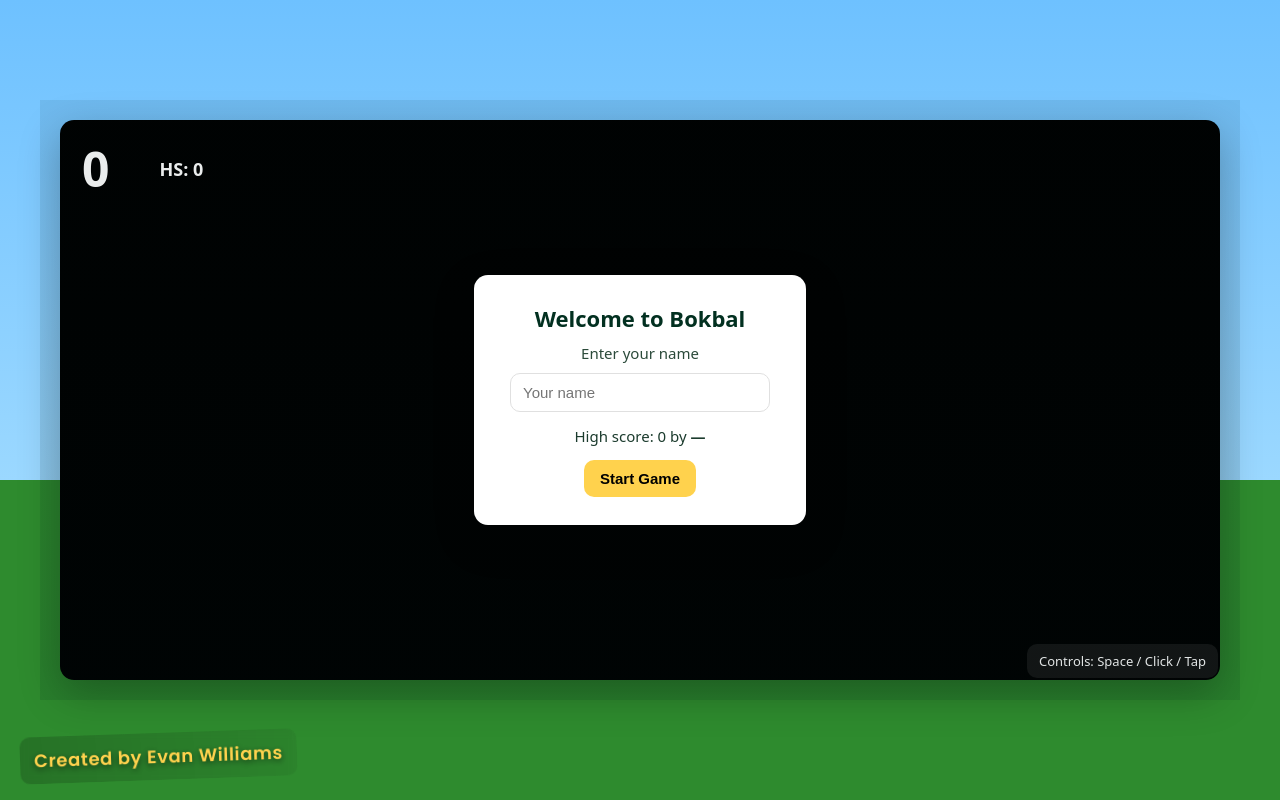
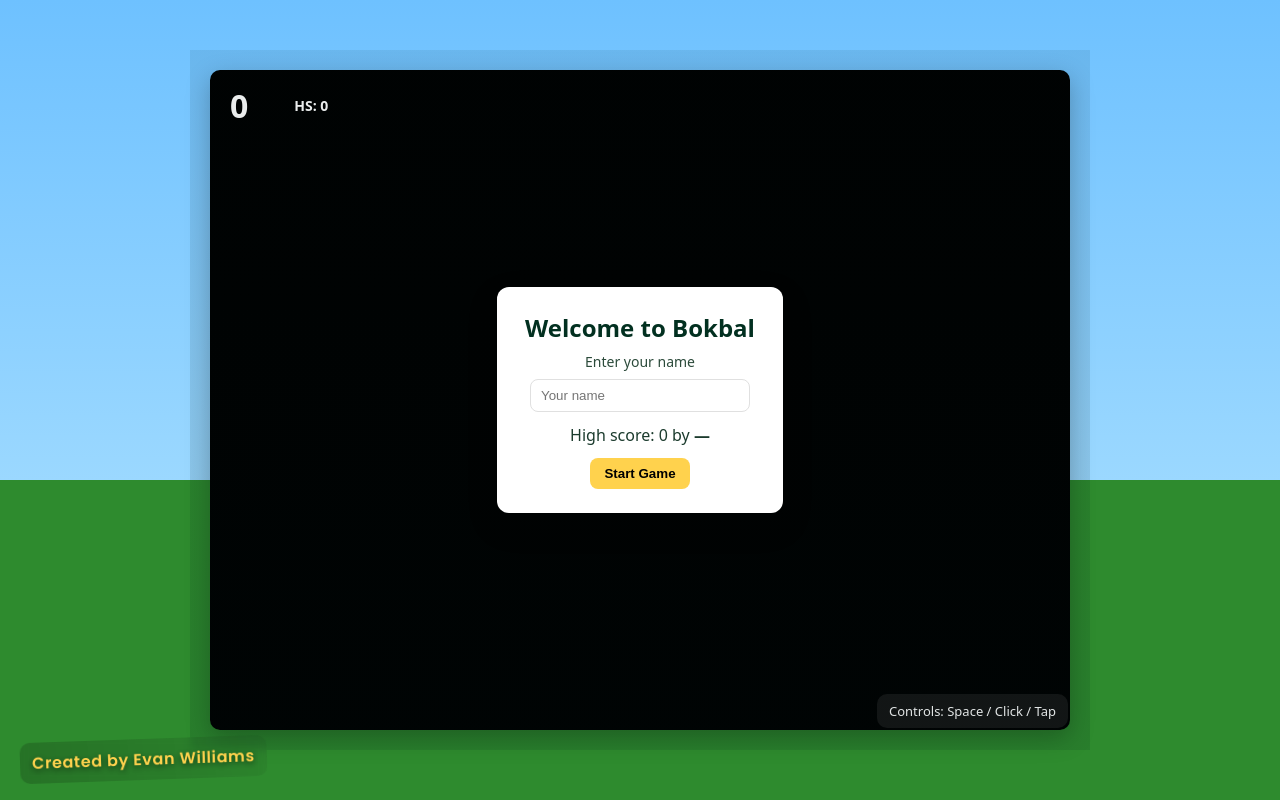
Before and after one commit to NetBear1996/Bokbal, a plain HTML site: page index.html in a window 1280 px wide. Drawn offline with Linux system fonts and the light colour scheme.

Commit message:
Update style.css

```diff
--- a/style.css
+++ b/style.css
@@ -28,16 +28,11 @@ body {
     -webkit-tap-highlight-color: transparent;
 }
 
-/* larger, more prominent game area */
 #game-wrap {
     width: 100%;
     max-width: 900px;
     height: calc(100vh - 40px);
     max-height: 700px;
-    width: 95vw;
-    max-width: 1200px;
-    height: min(75vh, 820px);
-    max-height: 820px;
     position: relative;
     padding: 20px;
 }
@@ -49,8 +44,6 @@ canvas#game {
     background: linear-gradient(var(--sky), #a6e0ff 60%, var(--field) 60%);
     border-radius: 10px;
     box-shadow: 0 8px 24px rgba(0,0,0,0.25);
-    border-radius: 14px;
-    box-shadow: 0 14px 40px rgba(0,0,0,0.28);
     image-rendering: optimizeSpeed;
 }
 
@@ -68,12 +61,9 @@ canvas#game {
     font-weight: 700;
     font-size: 32px;
     padding: 8px 14px;
-    font-size: 48px; /* bigger */
-    padding: 10px 16px;
     background: var(--hud-bg);
     color: white;
     border-radius: 10px;
-    border-radius: 12px;
     text-shadow: 0 1px 0 rgba(0,0,0,0.4);
 }
 
@@ -82,12 +72,9 @@ canvas#game {
     font-weight: 700;
     font-size: 14px;
     padding: 6px 10px;
-    font-size: 18px;
-    padding: 8px 12px;
     background: rgba(0,0,0,0.12);
     color: white;
     border-radius: 8px;
-    border-radius: 10px;
     align-self: center;
 }
 
@@ -160,17 +147,13 @@ canvas#game {
     z-index: 20;
     background: linear-gradient(rgba(2,32,32,0.08), rgba(2,32,32,0.12));
 }
-/* larger start dialog */
+
 #start-content {
     background: white;
     padding: 24px 28px;
     border-radius: 12px;
-    padding: 28px 36px;
-    border-radius: 14px;
     text-align: center;
     box-shadow: 0 12px 30px rgba(0,0,0,0.2);
-    box-shadow: 0 14px 40px rgba(0,0,0,0.22);
-    min-width: 320px;
 }
 
     #start-content h2 {
@@ -207,44 +190,6 @@ canvas#game {
     font-weight: 700
 }
 
-#start-content h2 {
-    margin: 0 0 10px;
-    font-size: 22px
-}
-
-#start-content label {
-    display: block;
-    margin-top: 10px;
-    font-size: 15px;
-    color: #2b4a3a
-}
-
-#player-name {
-    display: block;
-    margin: 10px auto 14px;
-    padding: 10px 12px;
-    border-radius: 10px;
-    border: 1px solid #e0e0e0;
-    width: 260px;
-    font-size: 15px
-}
-
-#start-info {
-    margin: 10px 0 14px;
-    color: #1b3b2d;
-    font-size: 15px
-}
-
-#start-btn {
-    background: var(--accent);
-    border: 0;
-    padding: 10px 16px;
-    border-radius: 10px;
-    cursor: pointer;
-    font-weight: 800;
-    font-size: 15px
-}
-
 #leaderboard-wrap {
     margin-top: 12px;
     text-align: left
@@ -277,15 +222,12 @@ canvas#game {
     z-index: 9999;
     font-family: 'Poppins', system-ui, -apple-system, "Segoe UI", Roboto, Arial;
     font-weight: 600;
-    font-weight: 700;
     color: #ffd24d; /* gold accent */
     font-size: 16px;
-    font-size: 18px;
     letter-spacing: 0.6px;
     text-shadow: 0 2px 6px rgba(0,0,0,0.55);
     background: linear-gradient(90deg, rgba(0,0,0,0.18), rgba(0,0,0,0.06));
     padding: 8px 12px;
-    padding: 10px 14px;
     border-radius: 10px;
     backdrop-filter: blur(4px);
     transform: rotate(-2deg);
```
